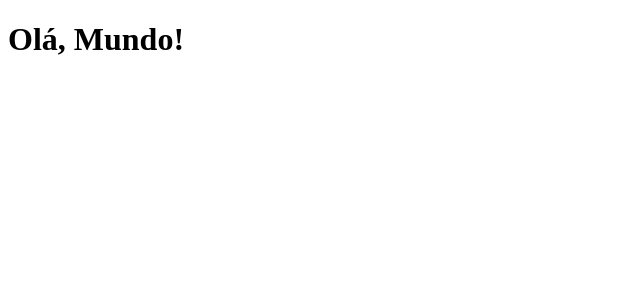
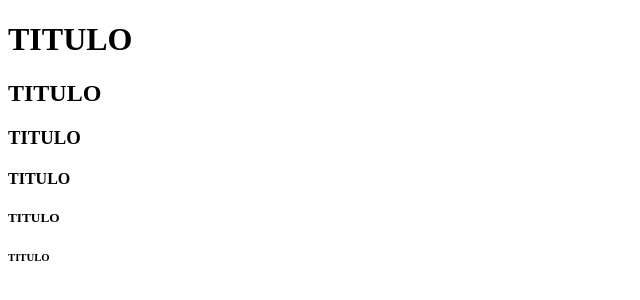
Before and after one commit to ppovoaa/Povoa-sProject, a plain HTML site: page index.html in a window 1280 px wide. Shown: the whole page, without its empty margins (0-640 px from the left). Drawn offline with Linux system fonts and the light colour scheme.

Commit message:
CriandoTitulos

```diff
--- a/index.html
+++ b/index.html
@@ -6,7 +6,11 @@
     <title>Meu primeiro site</title>
 </head>
 <body>
-    <h1>Olá, Mundo!</h1>
-
+    <h1>TITULO</h1>
+    <h2>TITULO</h2>
+    <h3>TITULO</h3>
+    <h4>TITULO</h4>
+    <h5>TITULO</h5>
+    <h6>TITULO</h6>
 </body>
 </html>
```
